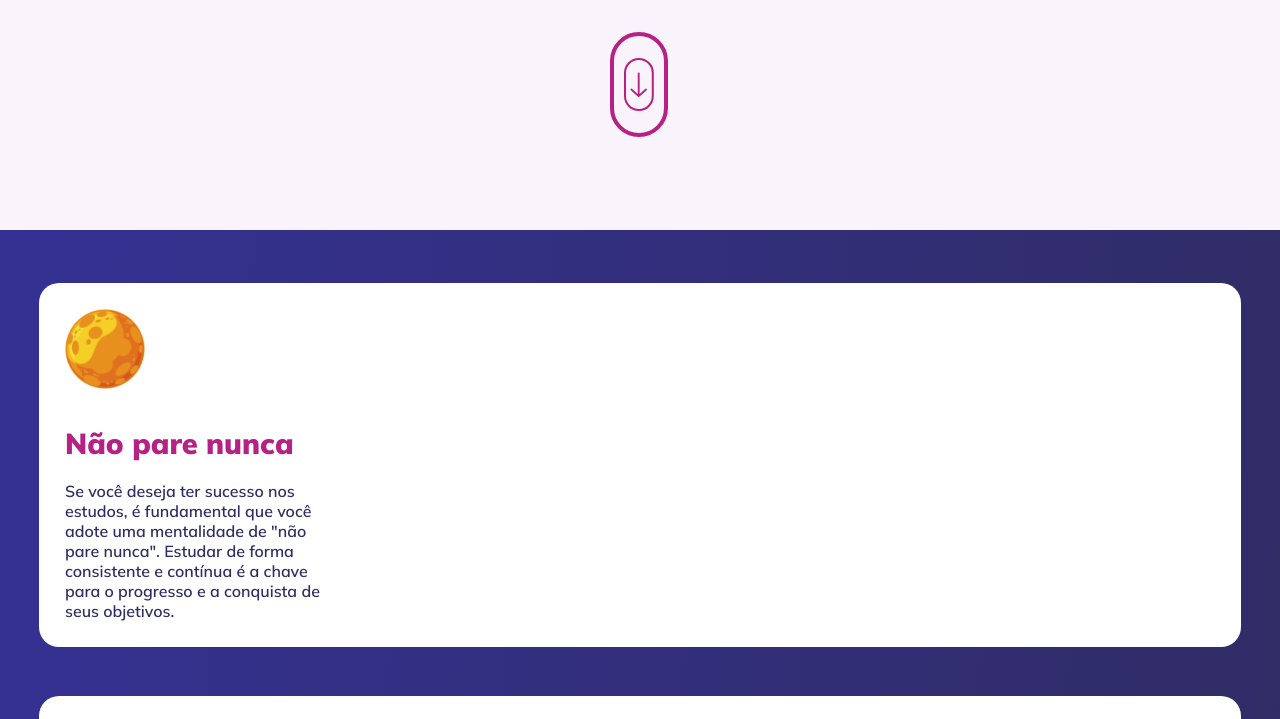
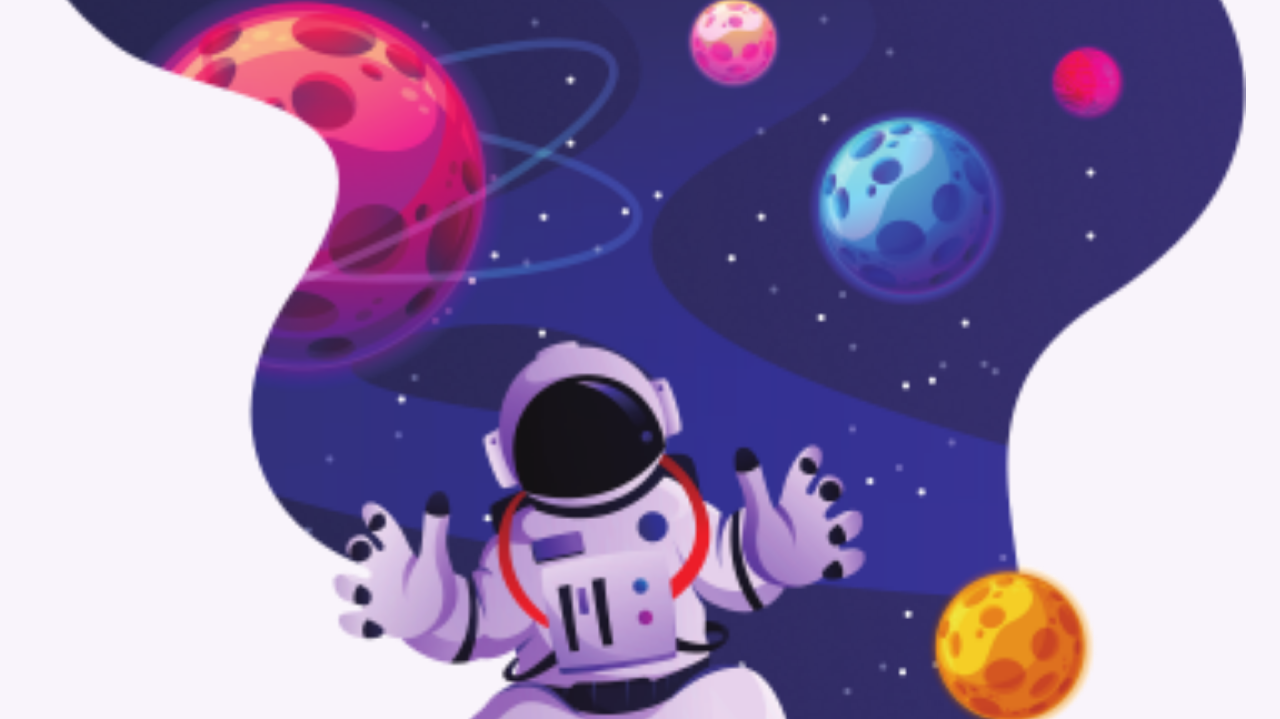
Before and after one commit to gjachetta/exploreoslimites, a plain HTML site: page index.html in a window 1280 px wide. Shown: the part 106-825 px from the top of the page. Drawn offline with Linux system fonts and the light colour scheme; the site is published under a folder, as on GitHub Pages, so addresses that start at the root find nothing.

Commit message:
Update index.html

```diff
--- a/index.html
+++ b/index.html
@@ -16,7 +16,7 @@
 <body>
 <section id="topo">
     <div class="astronaut">
-        <img src="/astronauta.png" alt="Imagem de um astronauta no espaço" />
+        <img src="./astronauta.png" alt="Imagem de um astronauta no espaço" />
       </div>
       <div class="topo2">
         <h1>Explore sem limites</h1>
```
